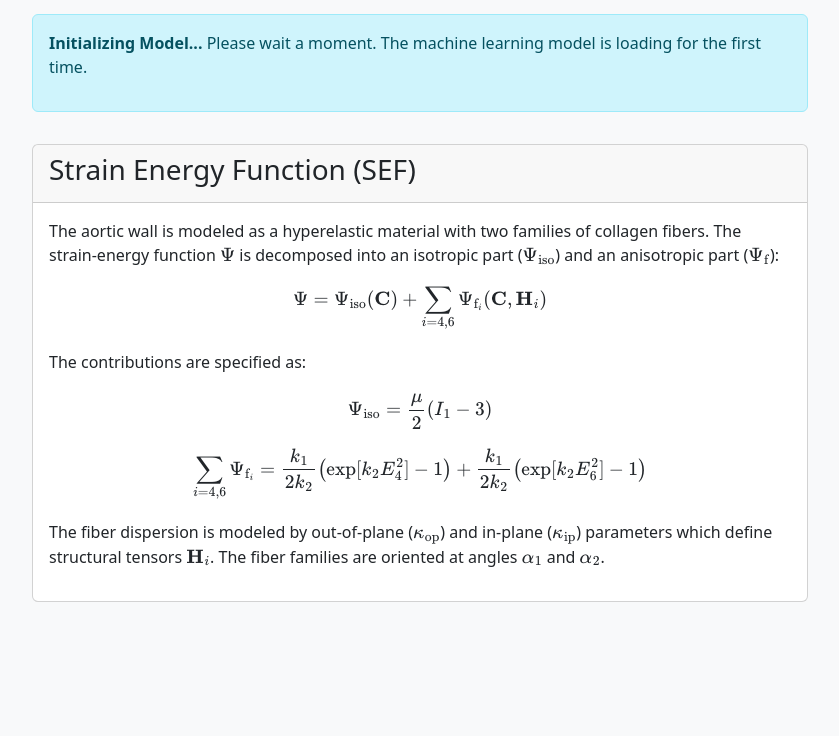
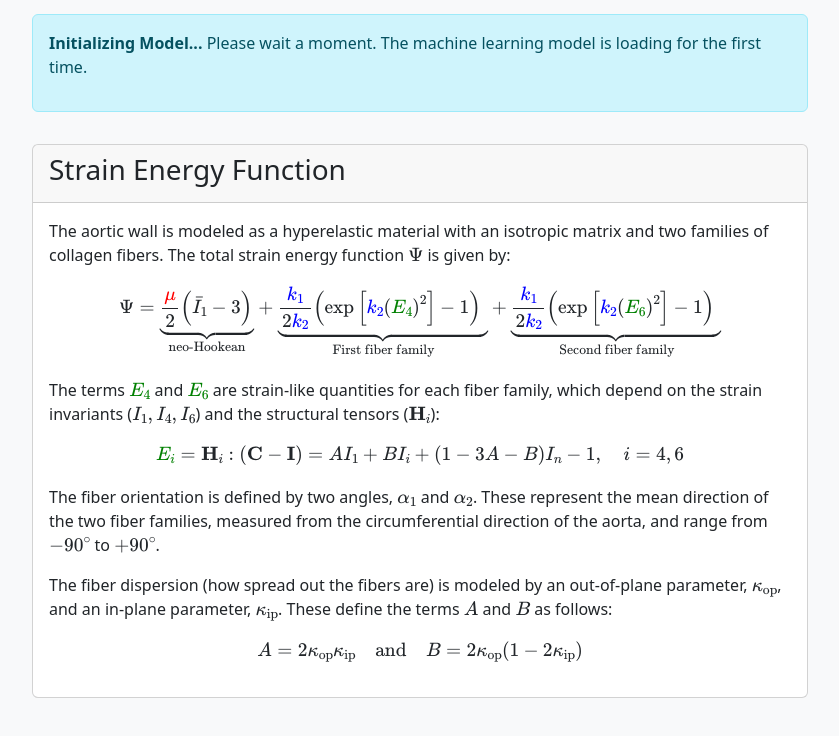
Before and after one commit to OmidNTNU/ATAA-material-parameter-estimator, a plain HTML site: page index.html in a window 1280 px wide. Shown: the part 990-1726 px from the top of the page, without its empty margins (220-1059 px from the left). Before the commit the page ends 1640 px from the top, so only its background shows below. Drawn offline with nearby package versions, Linux system fonts and the light colour scheme; a script that the page names is missing.

Commit message:
index.html

```diff
--- a/index.html
+++ b/index.html
@@ -141,15 +141,23 @@
 
         <div class="card">
             <div class="card-header">
-                <h3>Strain Energy Function (SEF)</h3>
+                <h3>Strain Energy Function</h3>
             </div>
             <div class="card-body">
-                <p>The aortic wall is modeled as a hyperelastic material with two families of collagen fibers. The strain-energy function $\Psi$ is decomposed into an isotropic part ($\Psi_{\text{iso}}$) and an anisotropic part ($\Psi_{\text{f}}$):</p>
-                $$ \Psi = \Psi_{\text{iso}}(\mathbf{C}) + \sum_{i=4,6} \Psi_{{\rm f}_i}(\mathbf{C}, \mathbf{H}_i) $$
-                <p>The contributions are specified as:</p>
-                $$ \Psi_{\text{iso}} = \frac{\mu}{2} \left( {I}_1 - 3 \right) $$
-                $$ \sum_{i=4,6} \Psi_{{\rm f}_i} = \frac{k_1}{2 k_2} \left( \exp[ k_2 E_4^2] - 1 \right) + \frac{k_1}{2 k_2} \left( \exp[ k_2 E_6^2] - 1 \right) $$
-                <p>The fiber dispersion is modeled by out-of-plane ($\kappa_{\text{op}}$) and in-plane ($\kappa_{\text{ip}}$) parameters which define structural tensors $\mathbf{H}_i$. The fiber families are oriented at angles $\alpha_1$ and $\alpha_2$.</p>
+                <p>The aortic wall is modeled as a hyperelastic material with an isotropic matrix and two families of collagen fibers. The total strain energy function $\Psi$ is given by:</p>
+                \[
+                \Psi = \underbrace{\frac{\textcolor{red}{\mu}}{2} \left( \bar{I}_1 - 3 \right)}_{\text{neo-Hookean}} + \underbrace{\frac{\textcolor{blue}{k_{1}}}{2\textcolor{blue}{k_{2}}} \left( \exp \left[ \textcolor{blue}{k_{2}} \left( \textcolor{green}{E_4} \right)^2 \right] - 1 \right)}_{\text{First fiber family}} +
+                \underbrace{\frac{ \textcolor{blue}{k_{1}}}{2\textcolor{blue}{k_{2}}} \left( \exp \left[ \textcolor{blue}{k_{2}} \left( \textcolor{green}{E_6} \right)^2 \right] - 1 \right)}_{\text{Second fiber family}}
+                \]
+                <p>The terms $\textcolor{green}{E_4}$ and $\textcolor{green}{E_6}$ are strain-like quantities for each fiber family, which depend on the strain invariants ($I_1, I_4, I_6$) and the structural tensors ($\mathbf{H}_i$):</p>
+                \[
+                \textcolor{green}{E_i} = \mathbf{H}_i : (\mathbf{C} - \mathbf{I}) = A I_1 + B I_i + (1 - 3A - B) I_n - 1, \quad i = 4,6
+                \]
+                <p>The fiber orientation is defined by two angles, $\alpha_1$ and $\alpha_2$. These represent the mean direction of the two fiber families, measured from the circumferential direction of the aorta, and range from $-90^\circ$ to $+90^\circ$.</p>
+                <p>The fiber dispersion (how spread out the fibers are) is modeled by an out-of-plane parameter, $\kappa_{\text{op}}$, and an in-plane parameter, $\kappa_{\text{ip}}$. These define the terms $A$ and $B$ as follows:</p>
+                \[
+                A = 2 \kappa_{\text{op}} \kappa_{\text{ip}} \quad \text{and} \quad B = 2 \kappa_{\text{op}} (1 - 2 \kappa_{\text{ip}})
+                \]
             </div>
         </div>
     </div>
```
